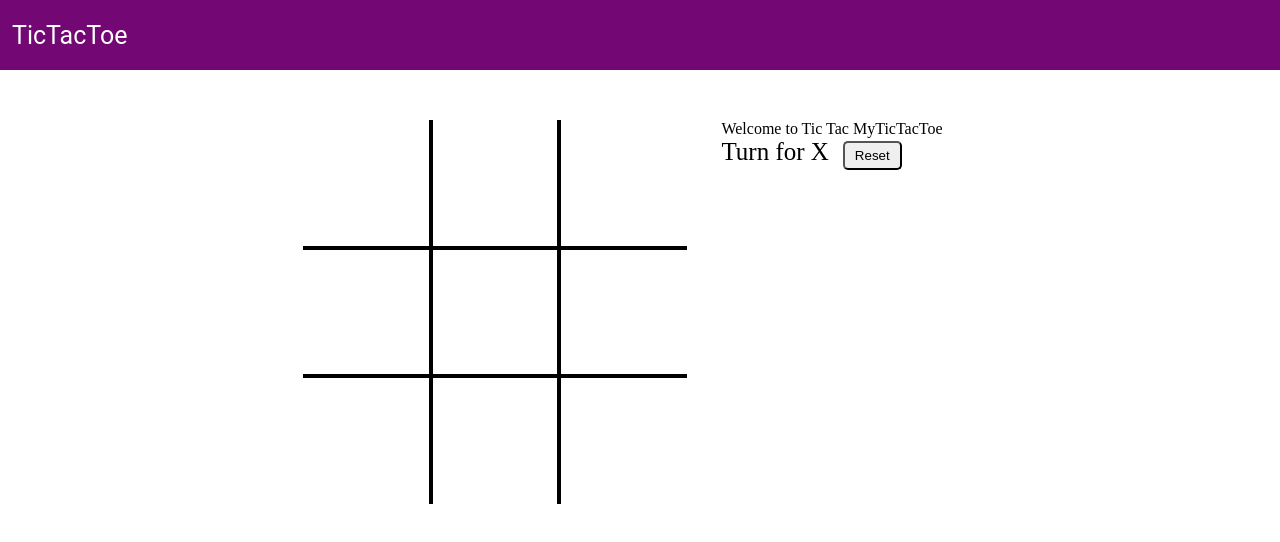
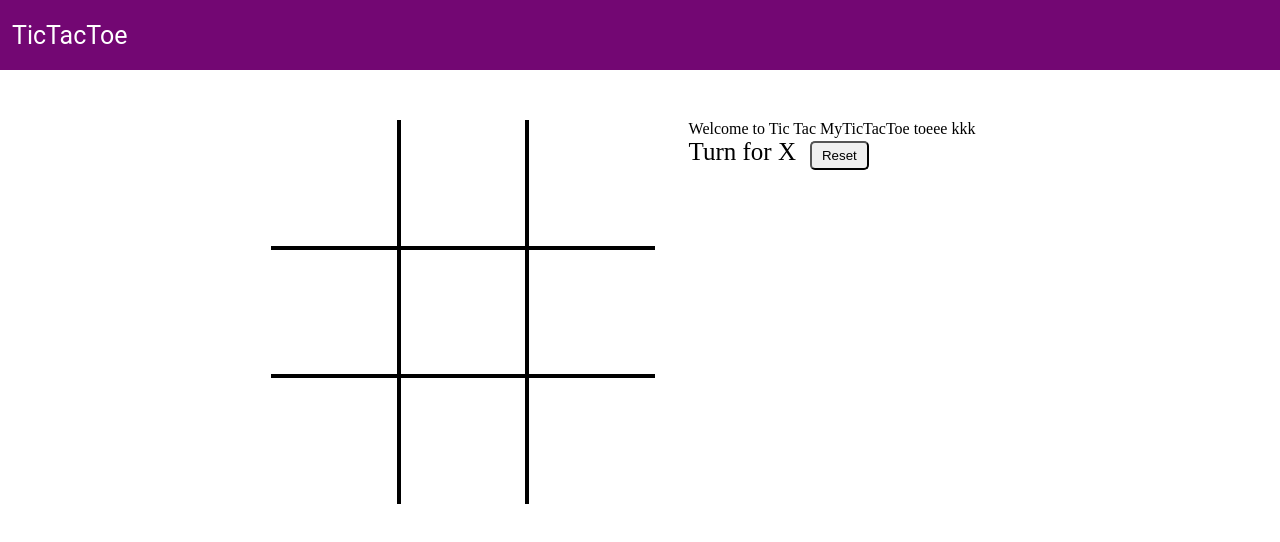
Before and after one commit to mohan708/TicTacToe-game, a plain HTML site: page index.html in a window 1280 px wide. Drawn offline with Linux system fonts and the light colour scheme.

Commit message:
config add

```diff
--- a/index.html
+++ b/index.html
@@ -28,7 +28,7 @@
 
         </div>
         <div class="gameInfo">
-            <h>Welcome to Tic Tac MyTicTacToe</h>
+            <h>Welcome to Tic Tac MyTicTacToe toeee  kkk</h>
 
         <div> <span class="info">Turn for X</span>
         <button id="reset">Reset</button></div>
```
